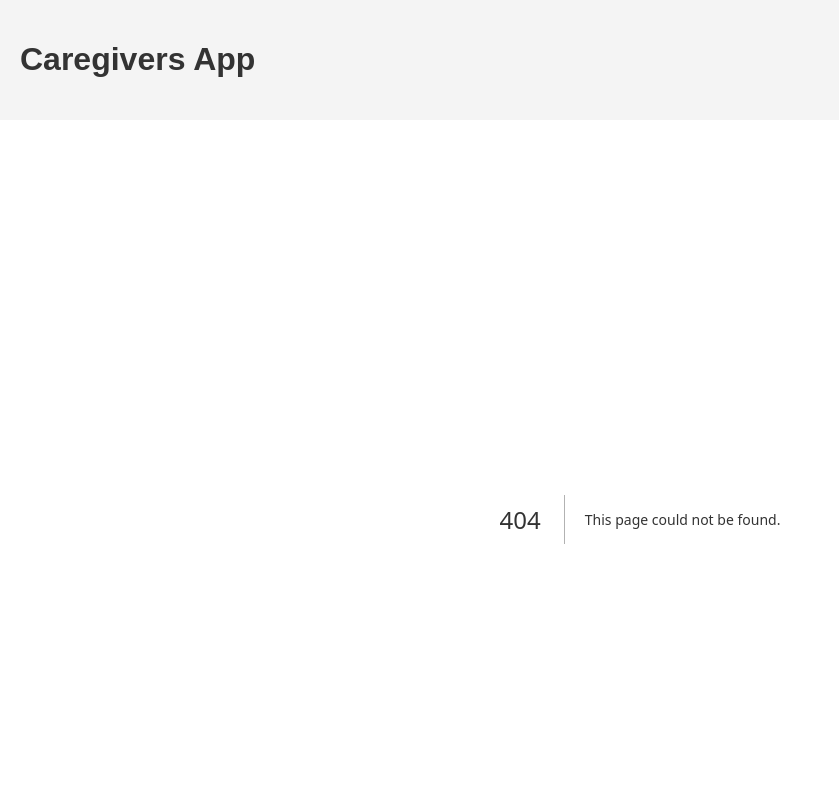
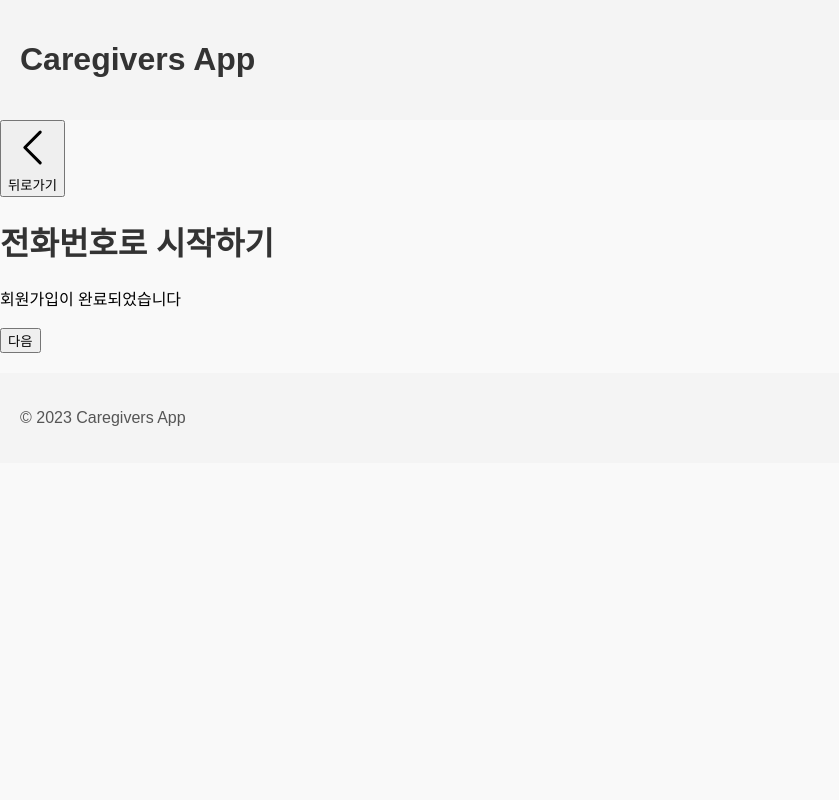
Before and after one commit to gowns12/CareNeighbors-frontend, a Next.js app: page /join/join-complete in a window 1280 px wide. Before the commit this address had no page. Shown: the top 800 px of the page, without its empty margins (0-839 px from the left). Built offline with nearby package versions, Linux system fonts and the light colour scheme.

Commit message:
전화번호로 회원가입(디자인 미완)

```diff
--- /dev/null
+++ b/src/app/join/join-complete/page.tsx
@@ -0,0 +1,53 @@
+'use client';
+
+import React from 'react';
+import {useRouter} from 'next/navigation';
+
+const ChoicePage: React.FC = () => {
+    const router = useRouter();
+
+    const handleBackClick = () => {
+        router.push('./phone-number');
+    };
+
+    const handleNextClick = () => {
+        // Logic for submitting phone number, carrier, and verification code goes here
+        router.push('./phone-number');
+    };
+
+    return (
+        <div className="p-6">
+            {/* Back Button */}
+            <button className="text-blue-500 mb-4 flex items-center" onClick={handleBackClick}>
+                <svg
+                    xmlns="http://www.w3.org/2000/svg"
+                    fill="none"
+                    viewBox="0 0 24 24"
+                    strokeWidth={1.5}
+                    stroke="currentColor"
+                    className="w-5 h-5 mr-2"
+                >
+                    <path strokeLinecap="round" strokeLinejoin="round" d="M15.75 19.5L8.25 12l7.5-7.5"/>
+                </svg>
+                뒤로가기
+            </button>
+
+            {/* Title */}
+            <h1 className="text-xl font-bold">전화번호로 시작하기</h1>
+
+            회원가입이 완료되었습니다<br/><br/>
+
+            {/* Next Button */}
+            <div className="mt-6">
+                <button
+                    onClick={handleNextClick}
+                    className="bg-blue-500 text-white w-full py-2 rounded font-semibold"
+                >
+                    다음
+                </button>
+            </div>
+        </div>
+    );
+};
+
+export default ChoicePage;
--- a/src/app/join/phone-number/page.tsx
+++ b/src/app/join/phone-number/page.tsx
@@ -19,8 +19,7 @@ const ChoicePage: React.FC = () => {
     };
 
     const handleNextClick = () => {
-        // Logic for submitting phone number, carrier, and verification code goes here
-        console.log('Proceeding to the next step...');
+        router.push('./join-complete');
     };
 
     return (
```
Also changed, not shown: src/app/login/start/page.tsx (+14 -6 lines), src/app/join/user-information-input/page.tsx (added).
